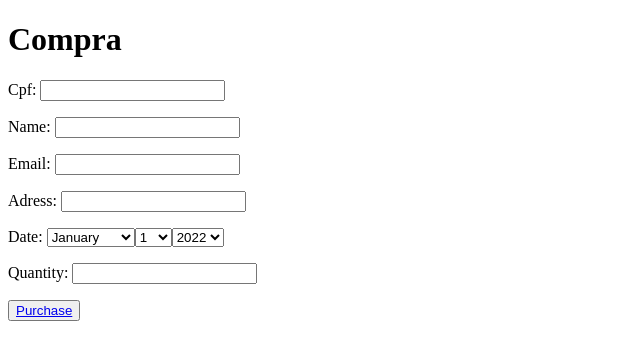
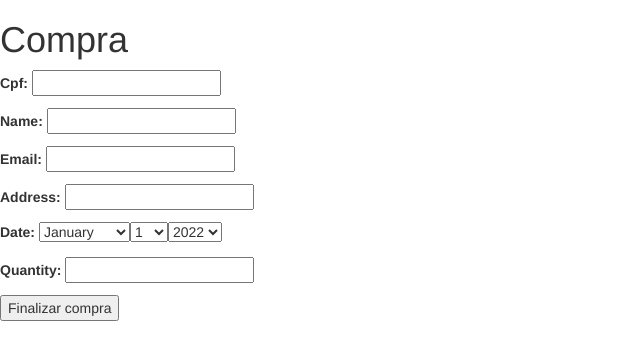
Before and after one commit to AnaVSSCaldeira/Projeto_loja, a Django app: page /comprar/1 in a window 1280 px wide. Shown: the top 360 px of the page, without its empty margins (0-640 px from the left). Run offline with Django 3.2, Linux system fonts and the light colour scheme; tables that the repository leaves empty hold one stand-in row (values such as "Sample post"); some libraries are stand-ins or nearby versions.

Commit message:
Projeto Funcionando

```diff
--- a/projeto/forms.py
+++ b/projeto/forms.py
@@ -1,11 +1,12 @@
 from email.policy import default
 from django import forms
-from django.forms import ModelForm
+from django.forms import HiddenInput, ModelForm
 from pkg_resources import require
 from .models import Product
+from .models import Sell
 
 class NewProduct(ModelForm):
-    name = forms.CharField(max_length=20, help_text='Enter product name')
+    name = forms.CharField(max_length=20)
     image = forms.ImageField(required=False)
     price = forms.DecimalField(decimal_places=2, max_digits=10, initial=0)
     stock = forms.IntegerField()
@@ -20,14 +21,15 @@ class UpdateProduct(ModelForm):
         model = Product
         fields = ['name','image','price','stock','situacao']
 
-class Sell(forms.ModelForm):
+class NewSell(forms.ModelForm):
     cpf = forms.CharField(max_length=14)
     name = forms.CharField(max_length=20)
     email = forms.EmailField(max_length=254)
-    adress = forms.CharField(max_length=30)
+    address = forms.CharField(max_length=30)
     date = forms.DateField(widget = forms.SelectDateWidget)
+    id_product=forms.ModelChoiceField(queryset=Product.objects.all(), widget = HiddenInput())
     quantity = forms.IntegerField()
 
     class Meta:
-        model = Product
-        fields = ['cpf','name','email','adress','date','quantity']
+        model = Sell
+        fields = ['cpf','name','email','address','date','id_product','quantity']
--- a/projeto/templates/projeto/compra.html
+++ b/projeto/templates/projeto/compra.html
@@ -3,15 +3,15 @@
     <head>
         <meta charset="UTF-8">
         <title>Comprando</title>
-
+        <link rel="stylesheet" href="//maxcdn.bootstrapcdn.com/bootstrap/3.2.0/css/bootstrap.min.css">
+        <link rel="stylesheet" href="//maxcdn.bootstrapcdn.com/bootstrap/3.2.0/css/bootstrap-theme.min.css">
     </head>
     <body>
         <h1>Compra</h1>
         <form method="POST", action="{% url 'comprar' produto.pk %}", enctype="multipart/form-data">
             {% csrf_token %}
             {{form.as_p}}
-            <!--<button><a href="{% url 'finalizada' produto.pk %}">Purchase</a></button>-->
-            <button><a href="#">Purchase</a></button>
+            <button type="submit">Finalizar compra</button>
         </form>
     </body>
 </html>
--- a/projeto/templates/projeto/compra_finalizada.html
+++ b/projeto/templates/projeto/compra_finalizada.html
@@ -3,11 +3,12 @@
     <head>
         <meta charset="UTF-8">
         <title>Compra_finalizada</title>
-
+        <link rel="stylesheet" href="//maxcdn.bootstrapcdn.com/bootstrap/3.2.0/css/bootstrap.min.css">
+        <link rel="stylesheet" href="//maxcdn.bootstrapcdn.com/bootstrap/3.2.0/css/bootstrap-theme.min.css">
     </head>
     <body>
         <h1>Compra finalizada com sucesso!</h1>
         <h2>Valor total:</h2>
-        <!--{{total}}-->
+        {{total}}
     </body>
 </html>
--- a/projeto/templates/projeto/index.html
+++ b/projeto/templates/projeto/index.html
@@ -3,9 +3,11 @@
     <head>
         <meta charset="UTF-8">
         <title>Projeto_loja</title>
-
+        <link rel="stylesheet" href="//maxcdn.bootstrapcdn.com/bootstrap/3.2.0/css/bootstrap.min.css">
+        <link rel="stylesheet" href="//maxcdn.bootstrapcdn.com/bootstrap/3.2.0/css/bootstrap-theme.min.css">
     </head>
     <body>
+        <h1>Loja Django</h1>
         <div id="mySidenav" class="sidenav">
             <ul>
                 <li><a href="#">Gerenciar Produtos</a></li>
--- a/projeto/templates/projeto/lista_produtos.html
+++ b/projeto/templates/projeto/lista_produtos.html
@@ -3,9 +3,11 @@
     <head>
         <meta charset="UTF-8">
         <title>Listagem_de_produtos</title>
-
+        <link rel="stylesheet" href="//maxcdn.bootstrapcdn.com/bootstrap/3.2.0/css/bootstrap.min.css">
+        <link rel="stylesheet" href="//maxcdn.bootstrapcdn.com/bootstrap/3.2.0/css/bootstrap-theme.min.css">
     </head>
     <body>
+        <h1>Lista de produtos cadastrados</h1>
         {% for produto in produtos %}
             {{produto.name}}
             <a href="{% url 'editar' produto.id %}">Editar Produto</a>
--- a/projeto/templates/projeto/produtos_ok.html
+++ b/projeto/templates/projeto/produtos_ok.html
@@ -3,9 +3,11 @@
     <head>
         <meta charset="UTF-8">
         <title>Produtos_disponiveis</title>
-
+        <link rel="stylesheet" href="//maxcdn.bootstrapcdn.com/bootstrap/3.2.0/css/bootstrap.min.css">
+        <link rel="stylesheet" href="//maxcdn.bootstrapcdn.com/bootstrap/3.2.0/css/bootstrap-theme.min.css">
     </head>
     <body>
+        <h1>Lista de produtos disponíveis</h1>
         {% for produto in produtos %}
             {{produto.name}}
             {{produto.image}}
--- a/projeto/templates/projeto/tela_cadastro.html
+++ b/projeto/templates/projeto/tela_cadastro.html
@@ -3,6 +3,8 @@
     <head>
         <meta charset="UTF-8">
         <title>Cadastro_de_produto</title>
+        <link rel="stylesheet" href="//maxcdn.bootstrapcdn.com/bootstrap/3.2.0/css/bootstrap.min.css">
+        <link rel="stylesheet" href="//maxcdn.bootstrapcdn.com/bootstrap/3.2.0/css/bootstrap-theme.min.css">
     </head>
     <body>
         <h1>Cadastro</h1>
--- a/projeto/templates/projeto/update_produto.html
+++ b/projeto/templates/projeto/update_produto.html
@@ -3,6 +3,8 @@
     <head>
         <meta charset="UTF-8">
         <title>Atualização_de_produto</title>
+        <link rel="stylesheet" href="//maxcdn.bootstrapcdn.com/bootstrap/3.2.0/css/bootstrap.min.css">
+        <link rel="stylesheet" href="//maxcdn.bootstrapcdn.com/bootstrap/3.2.0/css/bootstrap-theme.min.css">
     </head>
     <body>
         <h1>Edição</h1>
--- a/projeto/urls.py
+++ b/projeto/urls.py
@@ -8,5 +8,4 @@ urlpatterns = [
     path('cadastrar',views.cadastrar_produto, name='cadastrar'),
     path('editar/<int:id>',views.editar_produto, name='editar'),
     path('comprar/<int:id>',views.comprar_produto, name='comprar'),
-    #path('finalizada/<int:id>',views.compra_finalizada, name='finalizada'),
 ]
--- a/projeto/views.py
+++ b/projeto/views.py
@@ -1,6 +1,8 @@
+import pdb
 from django.shortcuts import get_object_or_404, redirect, render
-from projeto.forms import NewProduct, Sell, UpdateProduct
+from projeto.forms import NewProduct, NewSell, UpdateProduct
 from projeto.models import Product
+from projeto.models import Sell
 
 '''produtos=Product.objects.all()
 import pdb; pdb.set_trace()'''
@@ -37,16 +39,11 @@ def editar_produto(request,id):
 
 def comprar_produto(request,id):
     produto=get_object_or_404(Product,pk=id)
-    #import pdb; pdb.set_trace()
-    form=Sell(request.POST or None)
+    form=NewSell(request.POST or None, initial={'id_product':produto.pk})
+
     if request.POST:
         if form.is_valid():
-            form.save()
-        return redirect(listagem_de_produtos)
-    return render(request, 'projeto/compra.html',{'form':Sell})
-'''
-def compra_finalizada(request, id):
-    produto=get_object_or_404(Product,pk=id)
-    total=produto.price*Sell.quantity
-    return render(request, 'projeto/compra_finalisada.html', {'total':total})
-'''
+            sell=form.save()
+            total=sell.quantity*produto.price
+            return render(request, 'projeto/compra_finalizada.html',{'total':total})
+    return render(request, 'projeto/compra.html',{'form':form,'produto':produto})
```
Also changed, not shown: projeto/migrations/0007_alter_sell_date.py (added).
